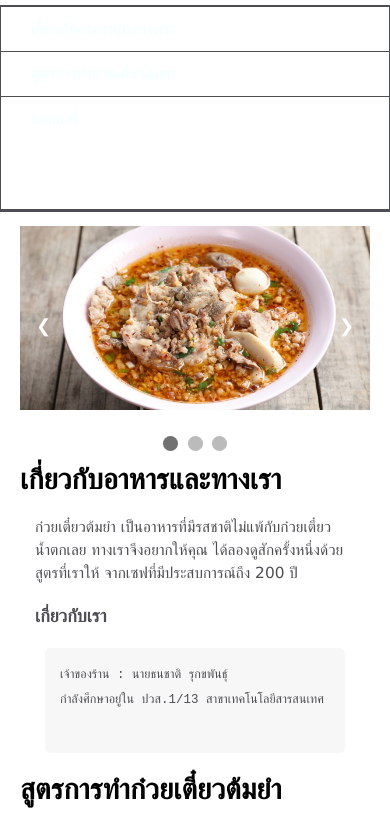
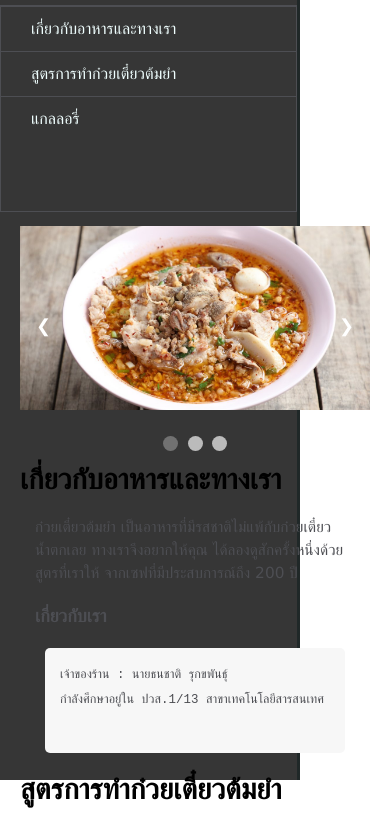
Before and after one commit to plarhellme/plarhellme.github.io, a plain HTML site: page index.html in a window 390 px wide. Shown: the part 64-889 px from the top of the page. Drawn offline with Linux system fonts and the light colour scheme; grey boxes are pictures that could not be loaded.

Commit message:
Update styles.css

```diff
--- a/styles.css
+++ b/styles.css
@@ -102,23 +102,10 @@ table {
     height: 207px;
   }
 
-  #sidebar {
-    background-color: white;
-    position: absolute;
-    top: 0;
-    padding: 0;
-    margin: 0;
-    width: 100%;
-    max-height: 275px;
-    border: none;
-    z-index: 1;
-    border-bottom: 2px solid;
-  }
-
-  #documentation {
-    position: relative;
-    margin-left: 0px;
-    margin-top: 270px;
+#documentation {
+position: relative;
+margin-left: 0px;
+margin-top: 270px;
   }
 }
 
```
